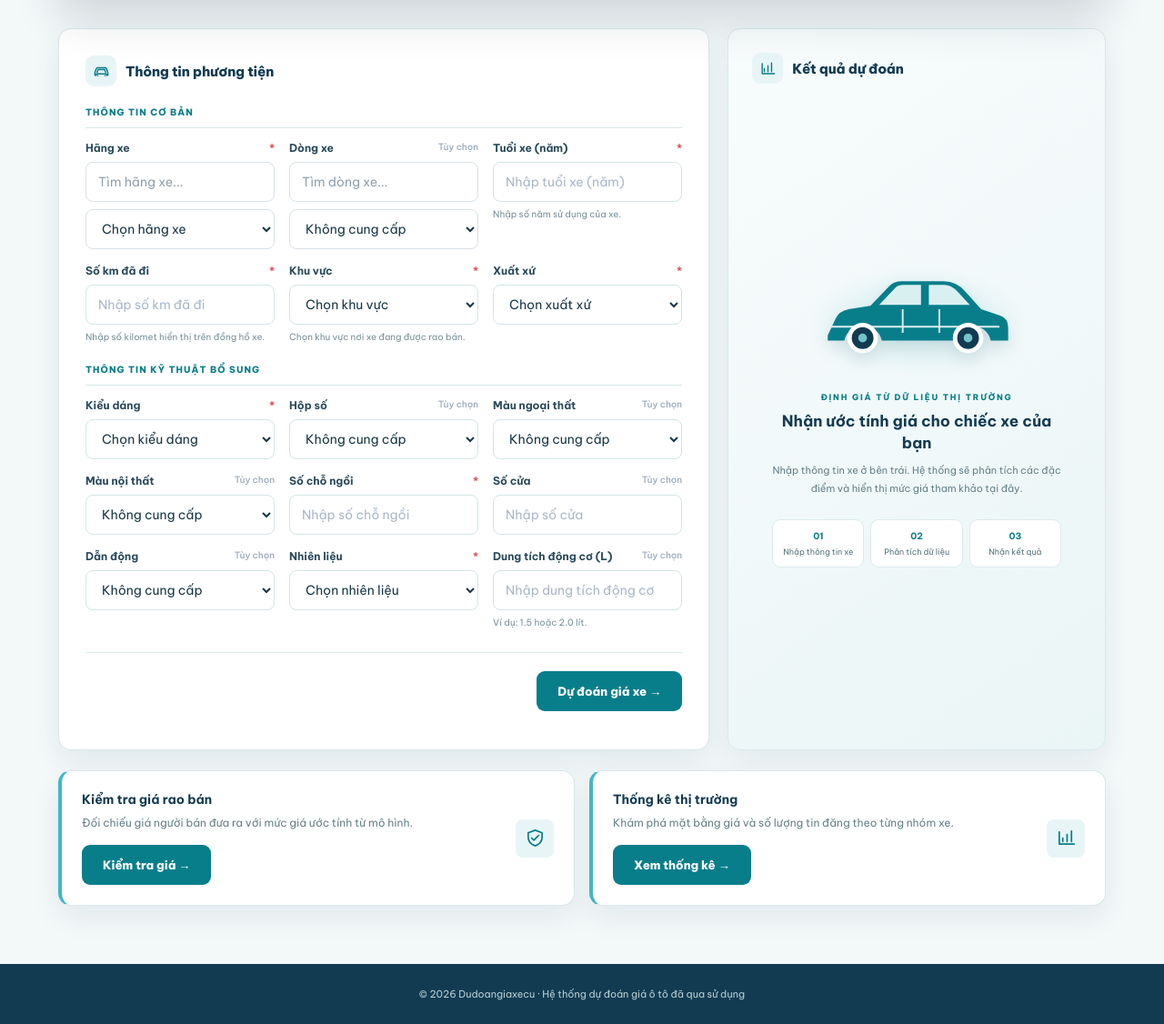
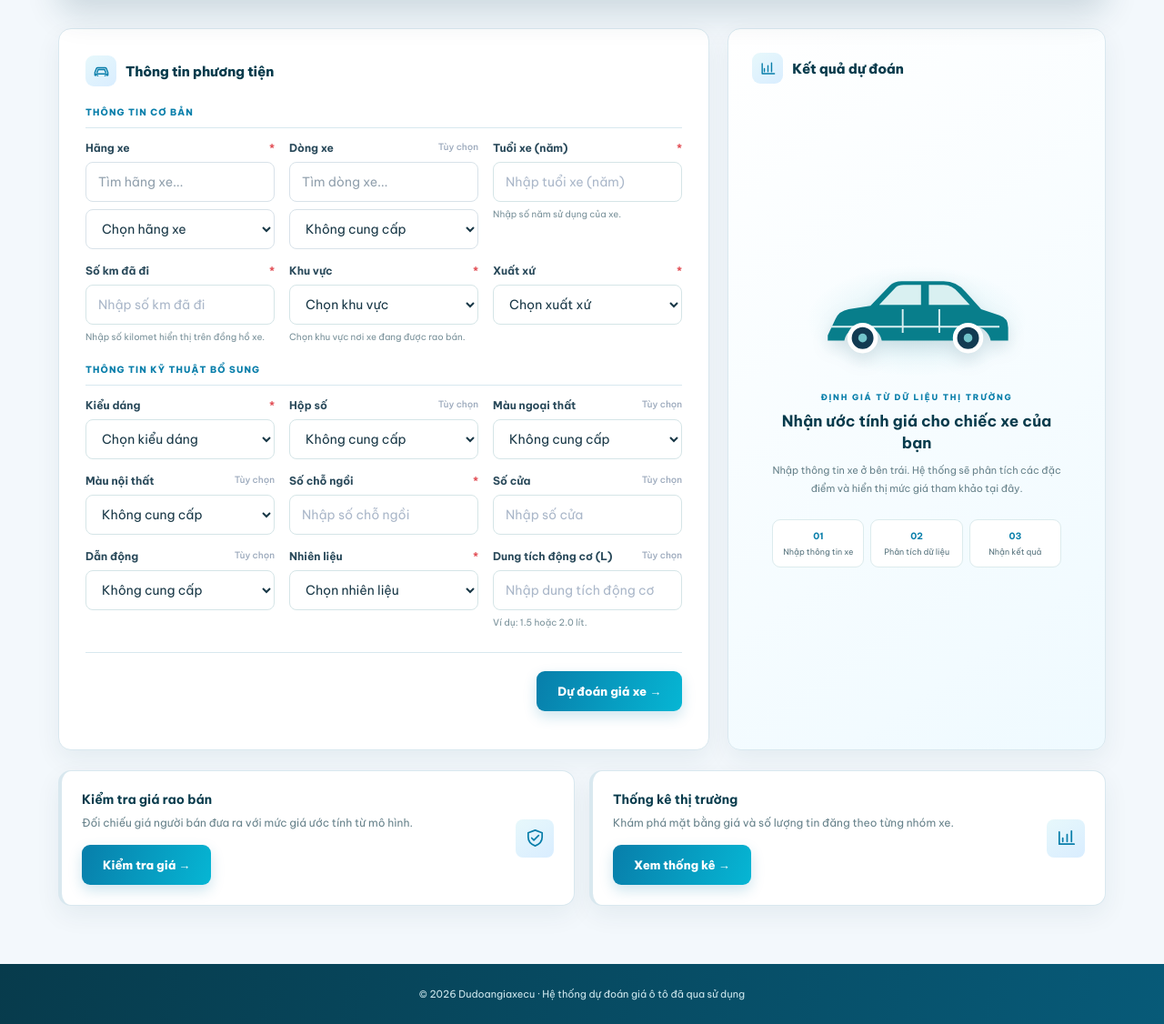
Before and after one commit to thienthien1412/DuAn_MachineLearning_Bonbanh, a Flask app: page / in a window 1280 px wide. Shown: the part 505-1631 px from the top of the page at 91% size. Run offline with Flask 3, Linux system fonts and the light colour scheme; parts of the project's set-up code (start-up, migrations or seed data) failed here and were passed over.

Commit message:
Improve automotive tech styling and move stats source note to footer

```diff
--- a/website/templates/index.html
+++ b/website/templates/index.html
@@ -731,6 +731,61 @@ th{background:#eaf5f6;color:#365b66}td{color:#35515d}tbody tr:hover{background:#
 @media(max-width:420px){.nav-links a{font-size:9px;padding:8px 7px}.form-grid{grid-template-columns:1fr}.kpi-grid{grid-template-columns:repeat(2,minmax(0,1fr))}.kpi-value{font-size:18px}}
 
 
+/* ===== AUTOMOTIVE TECH: COLOR & FINISH ===== */
+:root{
+    --navy:#073b4c;
+    --blue:#087eaa;
+    --blue2:#06b6d4;
+    --accent:#f59e0b;
+    --pale:#e8f7fb;
+    --bg:#f3f8fc;
+    --text:#183746;
+    --muted:#66818a;
+    --border:#d8e8ef;
+    --green:#15966a;
+    --red:#dc5364;
+    --shadow:0 14px 34px rgba(7,59,76,.09);
+}
+.navbar{background:linear-gradient(105deg,#073b4c 0%,#075a78 58%,#087eaa 100%);box-shadow:0 7px 25px rgba(7,59,76,.2)}
+.brand-icon{background:linear-gradient(145deg,#e8fbff,#bceef5);color:#087eaa;box-shadow:0 4px 13px rgba(6,182,212,.2)}
+.nav-links a.active,.nav-links a:hover{background:rgba(6,182,212,.2);color:#a9f2fb}
+.hero,.page-heading{background-color:#073b4c}
+.hero{box-shadow:0 16px 36px rgba(7,59,76,.16)}
+.hero:before{background:linear-gradient(180deg,#f59e0b,#06b6d4)}
+.button{background:linear-gradient(110deg,#087eaa,#06b6d4);box-shadow:0 6px 15px rgba(8,126,170,.2);transition:transform .18s ease,box-shadow .18s ease,filter .18s ease}
+.button:hover{background:linear-gradient(110deg,#076b91,#089bb5);box-shadow:0 9px 20px rgba(8,126,170,.27);transform:translateY(-1px)}
+.button.secondary{background:linear-gradient(110deg,#e8f7fb,#d8f1f5);color:#07536b;box-shadow:none}
+.card,.result-panel,.shortcut,.kpi{border-color:#d9e8ef;box-shadow:0 10px 28px rgba(7,59,76,.065)}
+.card-title .symbol,.shortcut-icon{background:linear-gradient(145deg,#e7f8fb,#d9edff);color:#087eaa}
+.result-price{background:linear-gradient(120deg,#073b4c 0%,#087eaa 58%,#06b6d4 100%)}
+.result-panel{background:linear-gradient(145deg,#fff 0%,#effaff 100%)}
+.kpi-grid{gap:15px}
+.kpi{position:relative;overflow:hidden;background:linear-gradient(145deg,#fff 0%,#f7fbff 100%);border:1px solid #e0edf3;border-top:0;padding-top:21px}
+.kpi:before{content:"";position:absolute;left:0;right:0;top:0;height:4px;background:linear-gradient(90deg,#06b6d4,#2563eb)}
+.kpi:nth-child(2):before{background:linear-gradient(90deg,#2563eb,#7c3aed)}
+.kpi:nth-child(3):before{background:linear-gradient(90deg,#10b981,#06b6d4)}
+.kpi:nth-child(4):before{background:linear-gradient(90deg,#f59e0b,#f97316)}
+.kpi:nth-child(5):before{background:linear-gradient(90deg,#ec4899,#8b5cf6)}
+.kpi-icon{width:38px;height:38px;border-radius:11px;background:#e5f7fb;color:#0785a7}
+.kpi:nth-child(2) .kpi-icon{background:#eeeaff;color:#6554c0}
+.kpi:nth-child(3) .kpi-icon{background:#e6f8f0;color:#15966a}
+.kpi:nth-child(4) .kpi-icon{background:#fff4df;color:#c47a08}
+.kpi:nth-child(5) .kpi-icon{background:#fceafa;color:#bb4898}
+.kpi-value{font-size:23px;color:#073b4c}
+.chart-card{position:relative;overflow:hidden;border:1px solid #dfebf2;background:linear-gradient(145deg,#fff,#fbfdff)}
+.chart-card:before{content:"";position:absolute;top:0;left:0;width:100%;height:3px;background:linear-gradient(90deg,#06b6d4,#2563eb,#8b5cf6)}
+.chart-card:nth-child(2):before{background:linear-gradient(90deg,#10b981,#06b6d4)}
+.chart-card:nth-child(3):before{background:linear-gradient(90deg,#f59e0b,#f97316)}
+.chart-card:nth-child(4):before{background:linear-gradient(90deg,#ec4899,#8b5cf6)}
+.stats-source{margin:22px 0 0;padding:13px 16px;border:1px solid #cfe8f0;border-left:4px solid #06b6d4;border-radius:10px;background:linear-gradient(100deg,#eaf8fc,#f4f7ff);color:#496b7a;font-size:11px;line-height:1.7}
+th{background:linear-gradient(100deg,#e8f7fb,#edf2ff);color:#164d67}
+tbody tr:hover{background:#f0f9fd}
+.footer{background:linear-gradient(105deg,#073b4c,#075a78);color:#d2eaf0}
+.range-marker{background:#06b6d4;box-shadow:0 0 0 2px #073b4c,0 3px 10px rgba(7,59,76,.2)}
+.range-price-label{background:#073b4c}
+.range-price-label:after{border-top-color:#073b4c}
+@media(max-width:700px){.kpi{padding:16px 13px}.kpi-icon{width:34px;height:34px}.kpi-value{font-size:20px}}
+
 /* ===== FIX CANH HANG XE / DONG XE VA CHAN GIA TRI AM ===== */
 .field-control-stack{
     display:grid;
@@ -962,7 +1017,7 @@ th{background:#eaf5f6;color:#365b66}td{color:#35515d}tbody tr:hover{background:#
         <div class="status" id="stats-status"></div>
     </section>
 
-    <div id="stats-content" class="hidden"><p class="stats-source">Nguồn dữ liệu: Bonbanh.com · Phạm vi: các tin đăng đã thu thập trong đề tài. Số liệu mang tính tham khảo, không đại diện toàn bộ thị trường.</p><p class="stats-source">Nguồn dữ liệu: Bonbanh.com · Phạm vi: các tin đăng đã thu thập trong đề tài. Số liệu mang tính tham khảo, không đại diện toàn bộ thị trường.</p>
+    <div id="stats-content" class="hidden">
         <div class="kpi-grid">
             <div class="kpi">
                 <div class="kpi-icon"><svg viewBox="0 0 24 24"><path d="M3 14 5 8.5A2 2 0 0 1 7 7h10a2 2 0 0 1 2 1.5L21 14v4h-2v-2H5v2H3z"/></svg></div>
@@ -1035,6 +1090,7 @@ th{background:#eaf5f6;color:#365b66}td{color:#35515d}tbody tr:hover{background:#
                 </table>
             </div>
         </section>
+        <p class="stats-source">Nguồn dữ liệu: Bonbanh.com – Các tin đăng được thu thập trong phạm vi đề tài. Số liệu mang tính tham khảo, không đại diện toàn bộ thị trường.</p>
     </div>
 
     <div id="stats-empty" class="card result-empty" style="margin-top:22px">
```
